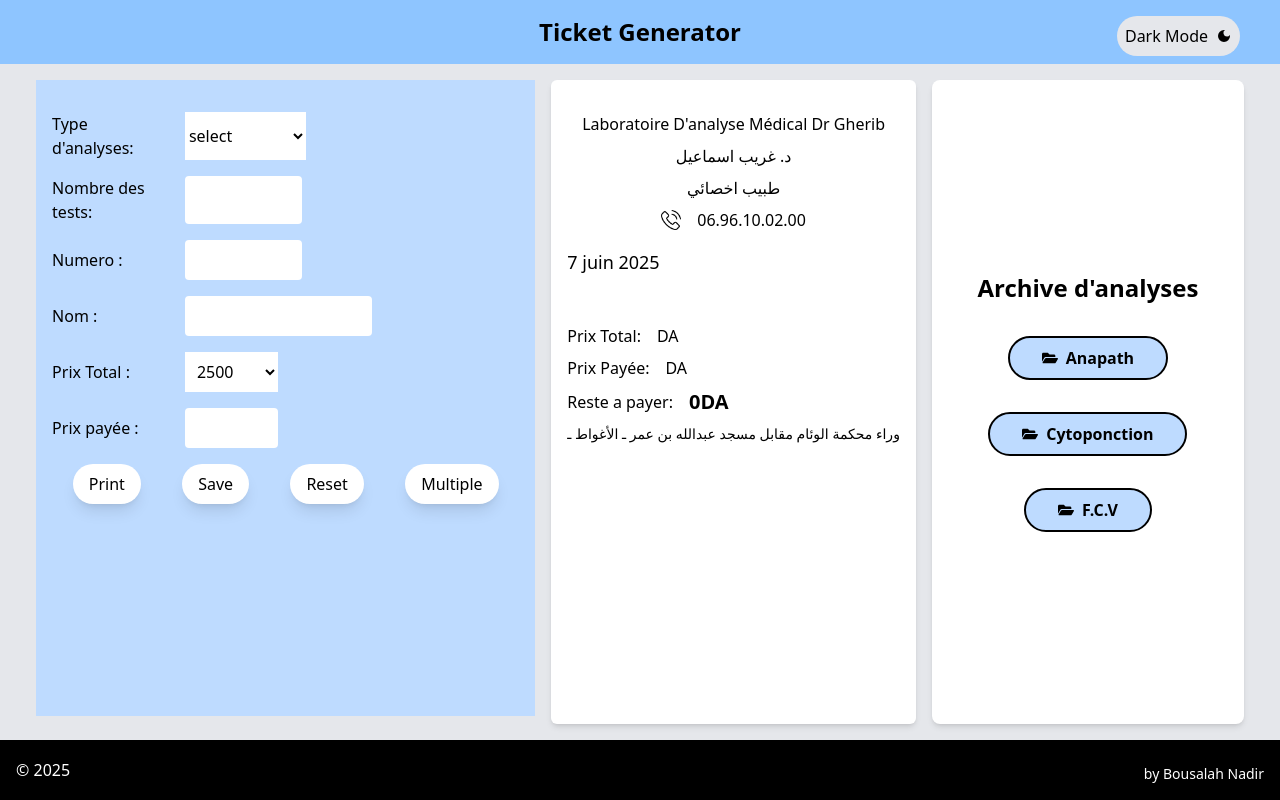
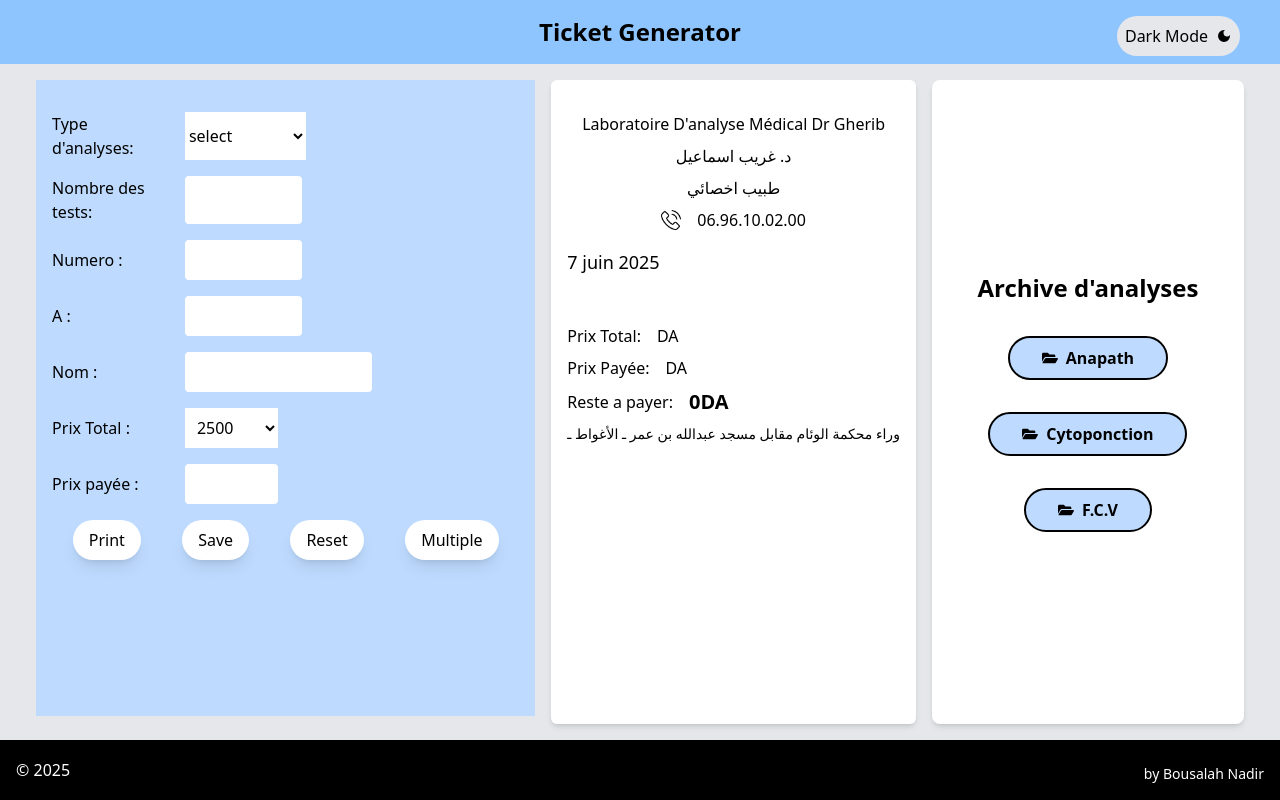
Before and after one commit to Medido1/office_ticket_generator, a React (Vite) app: page / in a window 1280 px wide. Both pictures are taken after a click on the button "Multiple". Built offline with nearby package versions, Linux system fonts and the light colour scheme.

Commit message:
Add lastNumbre state to handle the last number of multiple entries

```diff
--- a/src/components/Form.jsx
+++ b/src/components/Form.jsx
@@ -11,6 +11,13 @@ function Form({changeType, setNumber, setName,
   const {darkMode, isMulti, setIsMulti,
     numberOfTests, setNumberOfTests
   } = useContext(GlobalContext)
+
+  /* last number in multiple entries */
+  const [lastNumber, setLastNumber] = useState(0);
+
+  useEffect(() => {
+    setLastNumber((parseInt(state.number) + parseInt(numberOfTests)) - 1)
+  }, [numberOfTests])
 
   const buttonStyle = `block mx-auto px-4 py-2 rounded-full mt-4 shadow-lg cursor-pointer
     hover:scale-125 transition delay-150 ${darkMode ? "bg-black": "bg-white"}`
@@ -156,6 +163,19 @@ return (
         id="number"
         value={state.number} min="0"/>
     </div>
+    {isMulti &&
+      <div className="flex gap-4 items-center mb-4">
+        <label htmlFor="lastNumber" className="w-[40%] sm:w-[25%]">
+          A :
+        </label>
+      <input
+        className={`w-[25%] p-2 rounded border-grey-300 focus:outline-none
+          focus:ring-2 focus:ring-blue-400 ${darkMode ? "bg-black" : "bg-white"}`}
+        type="lastNumber"
+        id="lastNumber"
+        value={lastNumber ? lastNumber : ""} min="0"/>
+      </div>
+      }
     <div className="flex gap-4 items-center">
       <label htmlFor="name" className="w-[40%] sm:w-[25%]">
         Nom :
```
